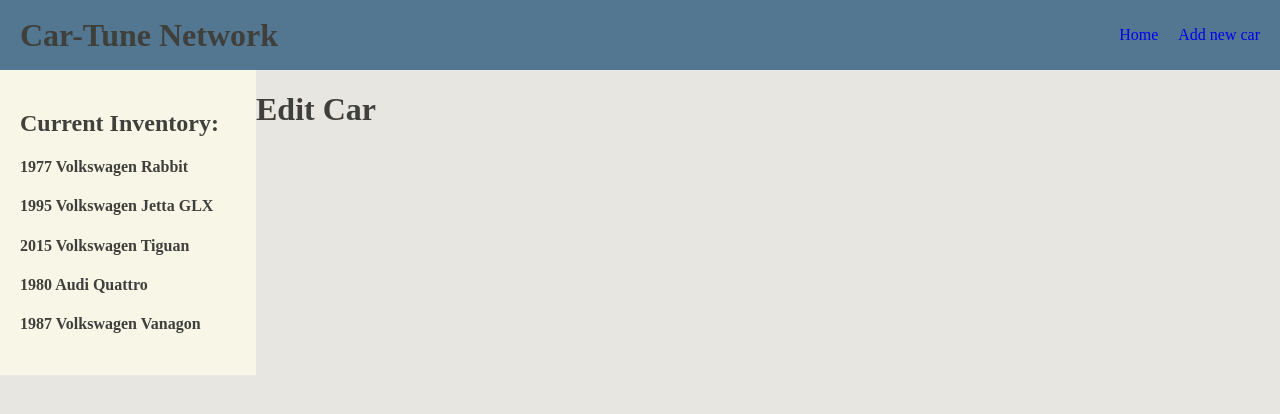
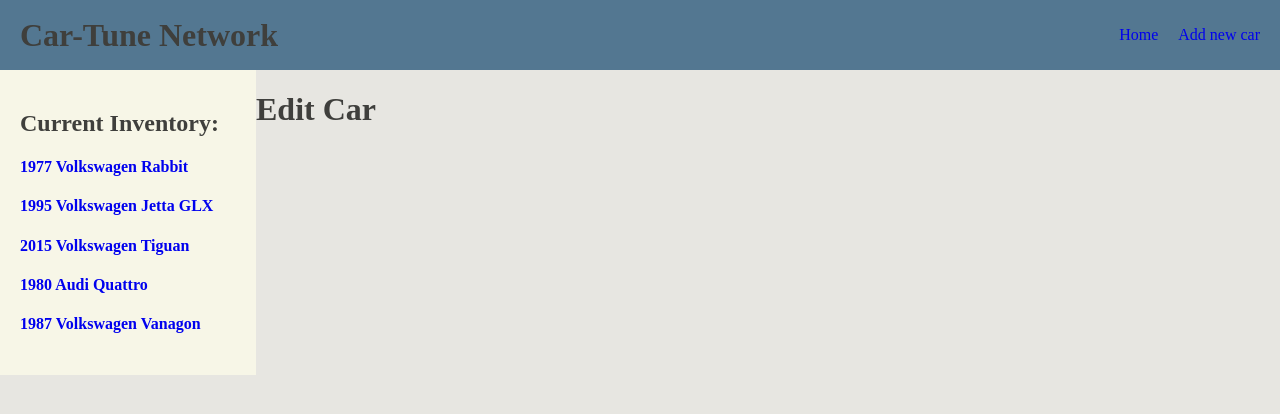
Before and after one commit to alspdx/car-tune-network, a React app: page /#/editcar in a window 1280 px wide. Shown: the top 414 px of the page. Built offline with nearby package versions, Linux system fonts and the light colour scheme.

Commit message:
move inventory list array to export file, import into files that need it

```diff
--- a/src/components/Body.jsx
+++ b/src/components/Body.jsx
@@ -19,7 +19,7 @@ function Body() {
       <CarsList />
       <Switch>
         <Route exact path='/' component={Welcome}/>
-        <Route path='/details' component={CarDetails}/>
+        <Route path='/details/:id' component={CarDetails}/>
         <Route path='/newcar' component={NewCar}/>
         <Route path='/editcar' component={EditCar}/>
         <Route component={Error404}/>
--- a/src/components/CarDetails.jsx
+++ b/src/components/CarDetails.jsx
@@ -1,11 +1,18 @@
+import PropTypes from 'prop-types';
 import React from 'react';
+import { carsInventory } from './carsInventory';
 
-function CarDetails() {
+function CarDetails(props) {
+
   return(
     <div>
-      <h1>Details works!</h1>
+      <h1>{props.match.params.id}</h1>
     </div>
   );
 }
 
+CarDetails.propTypes = {
+  match: PropTypes.object
+};
+
 export default CarDetails;
--- a/src/components/CarsList.jsx
+++ b/src/components/CarsList.jsx
@@ -1,47 +1,6 @@
+import { Link } from 'react-router-dom';
 import React from 'react';
-
-const carsInShopList = [
-  {
-    year: '1977',
-    make: 'Volkswagen',
-    model: 'Rabbit',
-    color: 'White',
-    customerName: 'Joe Blow',
-    reasonForService: ''
-  },
-  {
-    year: '1995',
-    make: 'Volkswagen',
-    model: 'Jetta GLX',
-    color: 'Red',
-    customerName: 'John Doe',
-    reasonForService: ''
-  },
-  {
-    year: '2015',
-    make: 'Volkswagen',
-    model: 'Tiguan',
-    color: 'Silver',
-    customerName: 'Firstname Lastname',
-    reasonForService: ''
-  },
-  {
-    year: '1980',
-    make: 'Audi',
-    model: 'Quattro',
-    color: 'Black',
-    customerName: 'Your Mother',
-    reasonForService: ''
-  },
-  {
-    year: '1987',
-    make: 'Volkswagen',
-    model: 'Vanagon',
-    color: 'Charcoal',
-    customerName: 'Beep Boop',
-    reasonForService: ''
-  },
-];
+import { carsInventory } from './carsInventory';
 
 function CarsList() {
   return(
@@ -56,8 +15,8 @@ function CarsList() {
       `}</style>
       <h2>Current Inventory:</h2>
       <div>
-        {carsInShopList.map((car, index) =>
-          <h4 key={index}>{car.year} {car.make} {car.model}</h4>
+        {carsInventory.map((car, index) =>
+          <h4 key={index}><Link to={`/details/${index}`}>{car.year} {car.make} {car.model}</Link></h4>
         )}
       </div>
     </div>
--- /dev/null
+++ b/src/components/carsInventory.js
@@ -0,0 +1,42 @@
+export const carsInventory = [
+  {
+    year: '1977',
+    make: 'Volkswagen',
+    model: 'Rabbit',
+    color: 'White',
+    customerName: 'Joe Blow',
+    reasonForService: ''
+  },
+  {
+    year: '1995',
+    make: 'Volkswagen',
+    model: 'Jetta GLX',
+    color: 'Red',
+    customerName: 'John Doe',
+    reasonForService: ''
+  },
+  {
+    year: '2015',
+    make: 'Volkswagen',
+    model: 'Tiguan',
+    color: 'Silver',
+    customerName: 'Firstname Lastname',
+    reasonForService: ''
+  },
+  {
+    year: '1980',
+    make: 'Audi',
+    model: 'Quattro',
+    color: 'Black',
+    customerName: 'Your Mother',
+    reasonForService: ''
+  },
+  {
+    year: '1987',
+    make: 'Volkswagen',
+    model: 'Vanagon',
+    color: 'Charcoal',
+    customerName: 'Beep Boop',
+    reasonForService: ''
+  },
+];
```
